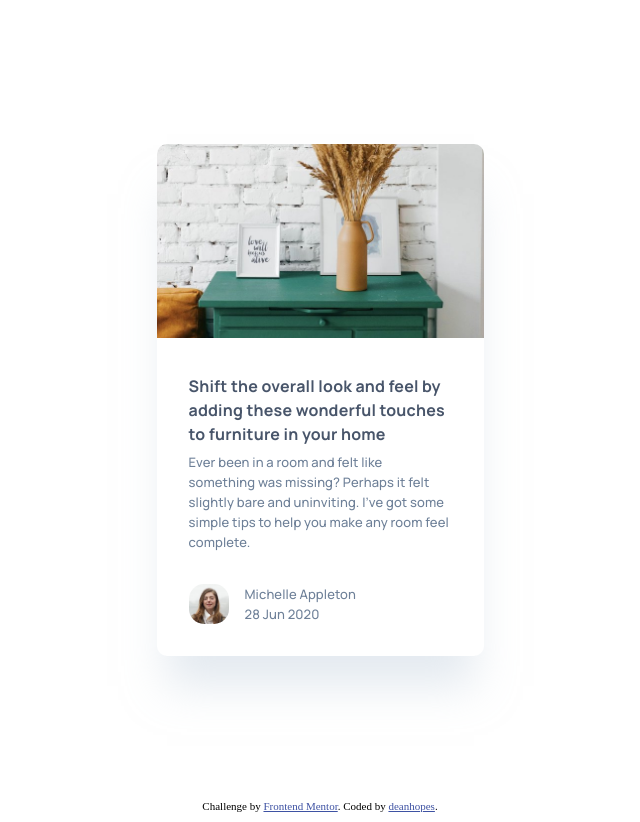
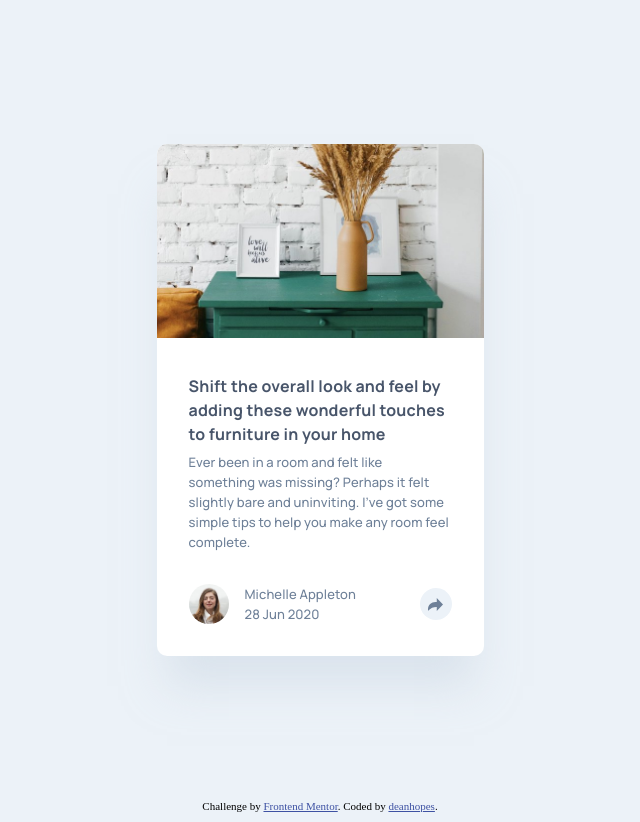
Before and after one commit to deanhopes/Article-preview-component---Frontend-Mentor-beginner-, a plain HTML site: page index.html in a window 1280 px wide. Shown: the whole page, without its empty margins (320-960 px from the left). Drawn offline with Linux system fonts and the light colour scheme.

Commit message:
added share icon

```diff
--- a/index.html
+++ b/index.html
@@ -44,6 +44,9 @@
               <p class="authorname">Michelle Appleton</p>
               <p class="authordate">28 Jun 2020</p>
             </div>
+            <div class="dot">
+              <img src="/images/icon-share.svg" alt="" />
+            </div>
           </div>
         </div>
       </div>
--- a/styles.css
+++ b/styles.css
@@ -11,6 +11,7 @@ body {
   justify-content: center;
   font-size: 13px;
   height: 100vh;
+  background-color: #ecf2f8;
 }
 
 h1,
@@ -87,13 +88,14 @@ p {
 .authorcontainer {
   display: flex;
   margin: 32px 0 32px;
+  align-items: center;
 }
 
 .authorcontainer img {
-  flex-basis: content;
   height: 40px;
+  width: auto;
   align-self: center;
-  border-radius: 15px;
+  border-radius: 100%;
 }
 
 .authornamedate {
@@ -109,6 +111,23 @@ p {
   margin-top: 0;
 }
 
+.dot {
+  height: 32px;
+  width: 32px;
+  background-color: #ecf2f8;
+  border-radius: 100%;
+  justify-content: flex-end;
+  margin-left: auto;
+  display: flex;
+  justify-content: center;
+}
+
+.dot img {
+  height: 13px;
+  width: 15px;
+  border-radius: 0;
+}
+
 /* frontendmentor.com attribution */
 
 .attribution {
@@ -116,6 +135,7 @@ p {
   text-align: center;
   position: relative;
   padding-bottom: 10px;
+  z-index: -1;
 }
 .attribution a {
   color: hsl(228, 45%, 44%);
```
